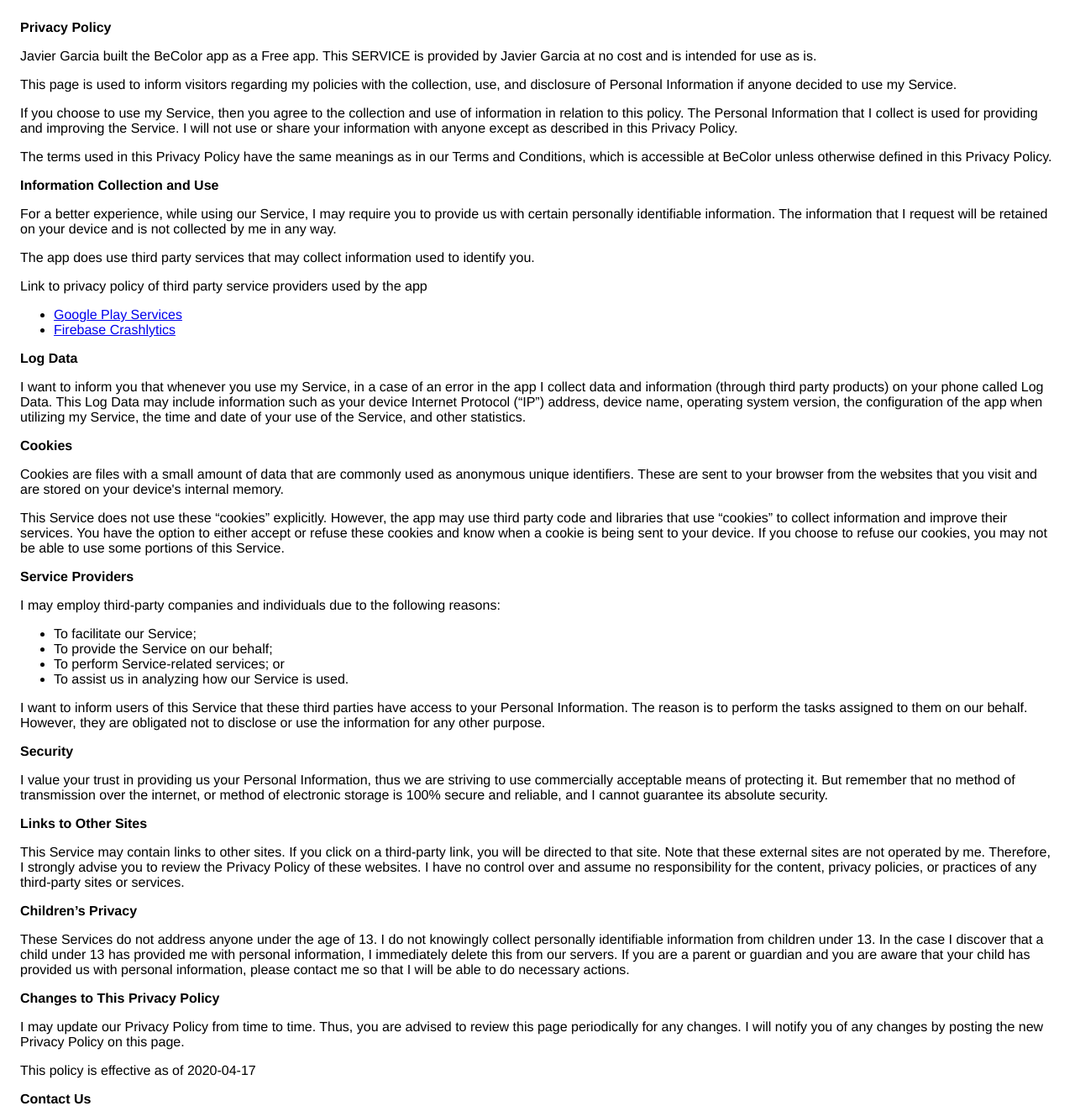
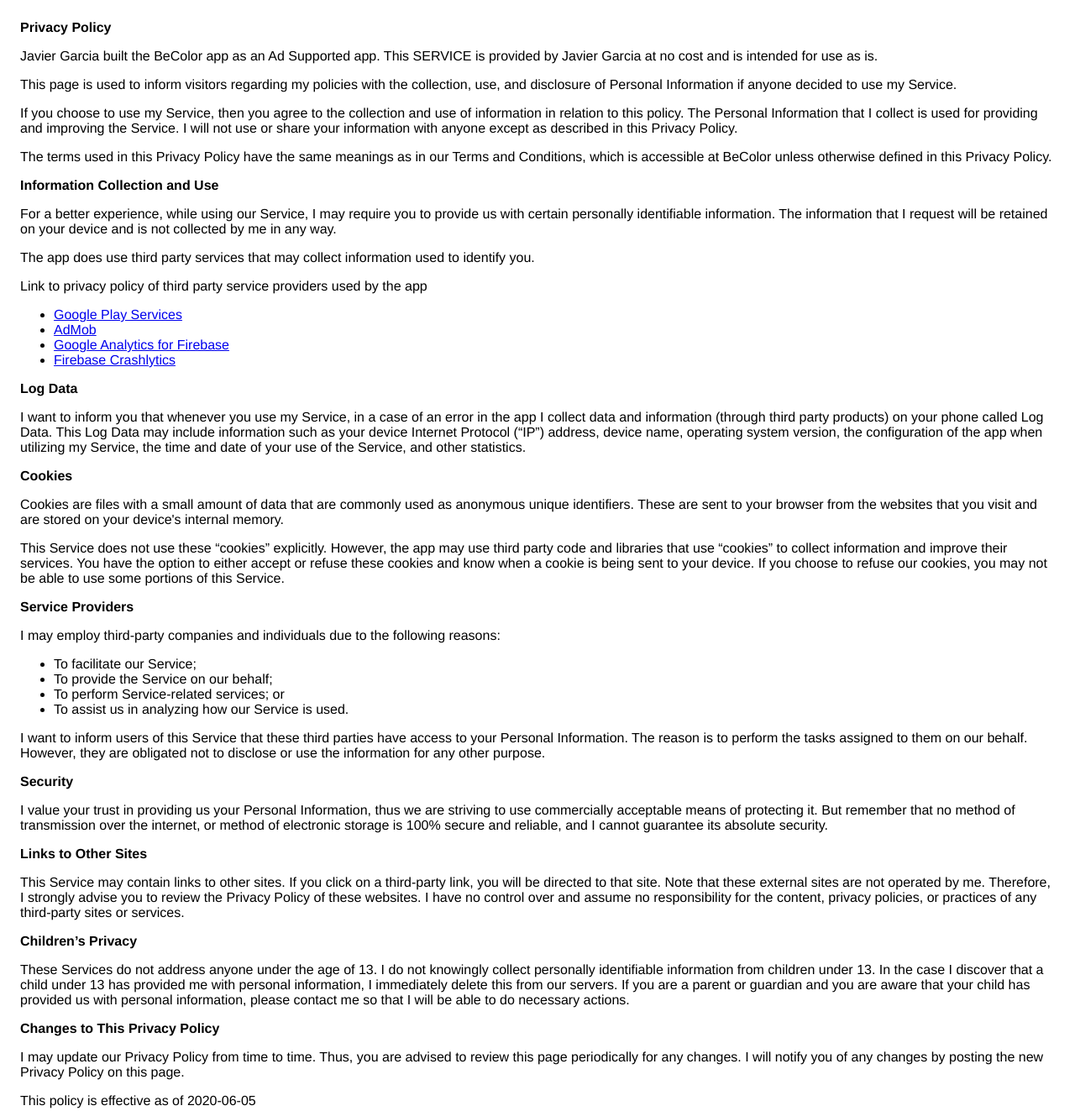
Before and after one commit to JavierCreative/privacy-policy, a plain HTML site: page index.html in a window 1280 px wide. Shown: the top 1323 px of the page at 84% size. Drawn offline with Linux system fonts and the light colour scheme.

Commit message:
update index.html

```diff
--- a/index.html
+++ b/index.html
@@ -8,9 +8,9 @@
     </head>
     <body>
     <strong>Privacy Policy</strong> <p>
-                  Javier Garcia  built the BeColor app as
-                  a Free app. This SERVICE is provided by
-                  Javier Garcia  at no cost and is intended for use as
+                  Javier Garcia built the BeColor app as
+                  an Ad Supported app. This SERVICE is provided by
+                  Javier Garcia at no cost and is intended for use as
                   is.
                 </p> <p>
                   This page is used to inform visitors regarding my
@@ -37,7 +37,7 @@
                   </p> <p>
                     Link to privacy policy of third party service providers used
                     by the app
-                  </p> <ul><li><a href="https://www.google.com/policies/privacy/" target="_blank">Google Play Services</a></li><!----><!----><li><a href="https://firebase.google.com/support/privacy/" target="_blank">Firebase Crashlytics</a></li><!----><!----><!----><!----><!----><!----><!----><!----><!----><!----><!----><!----></ul></div> <p><strong>Log Data</strong></p> <p>
+                  </p> <ul><li><a href="https://www.google.com/policies/privacy/" target="_blank">Google Play Services</a></li><li><a href="https://support.google.com/admob/answer/6128543?hl=en" target="_blank">AdMob</a></li><li><a href="https://firebase.google.com/policies/analytics" target="_blank">Google Analytics for Firebase</a></li><li><a href="https://firebase.google.com/support/privacy/" target="_blank">Firebase Crashlytics</a></li><!----><!----><!----><!----><!----><!----><!----><!----><!----><!----><!----><!----></ul></div> <p><strong>Log Data</strong></p> <p>
                   I want to inform you that whenever you
                   use my Service, in a case of an error in the app
                   I collect data and information (through third party
@@ -101,7 +101,7 @@
                   periodically for any changes. I will
                   notify you of any changes by posting the new Privacy Policy on
                   this page.
-                </p> <p>This policy is effective as of 2020-04-17</p> <p><strong>Contact Us</strong></p> <p>
+                </p> <p>This policy is effective as of 2020-06-05</p> <p><strong>Contact Us</strong></p> <p>
                   If you have any questions or suggestions about my
                   Privacy Policy, do not hesitate to contact me at meteorlabs.admo@gmail.com.
                 </p> <p>
```
